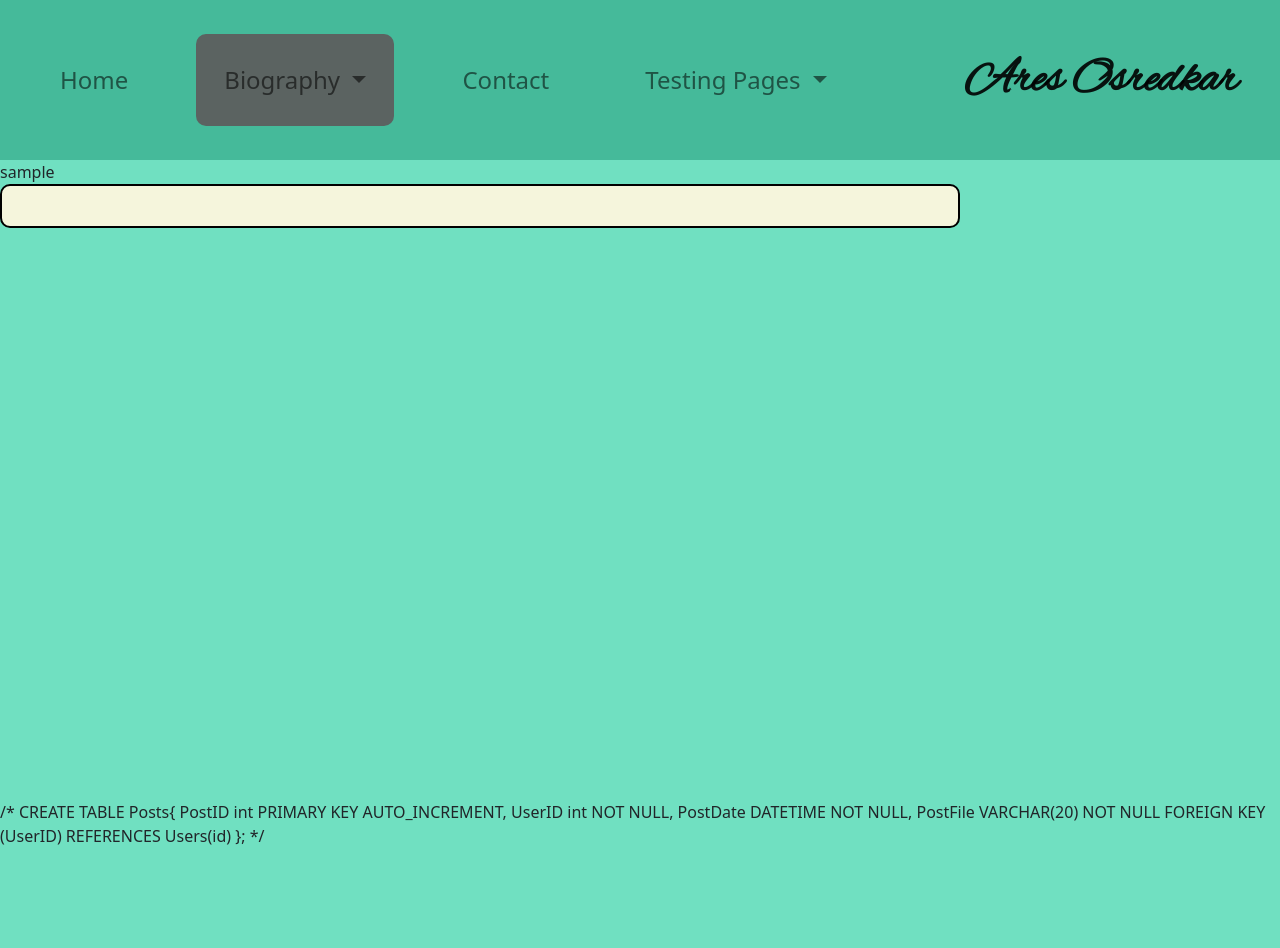
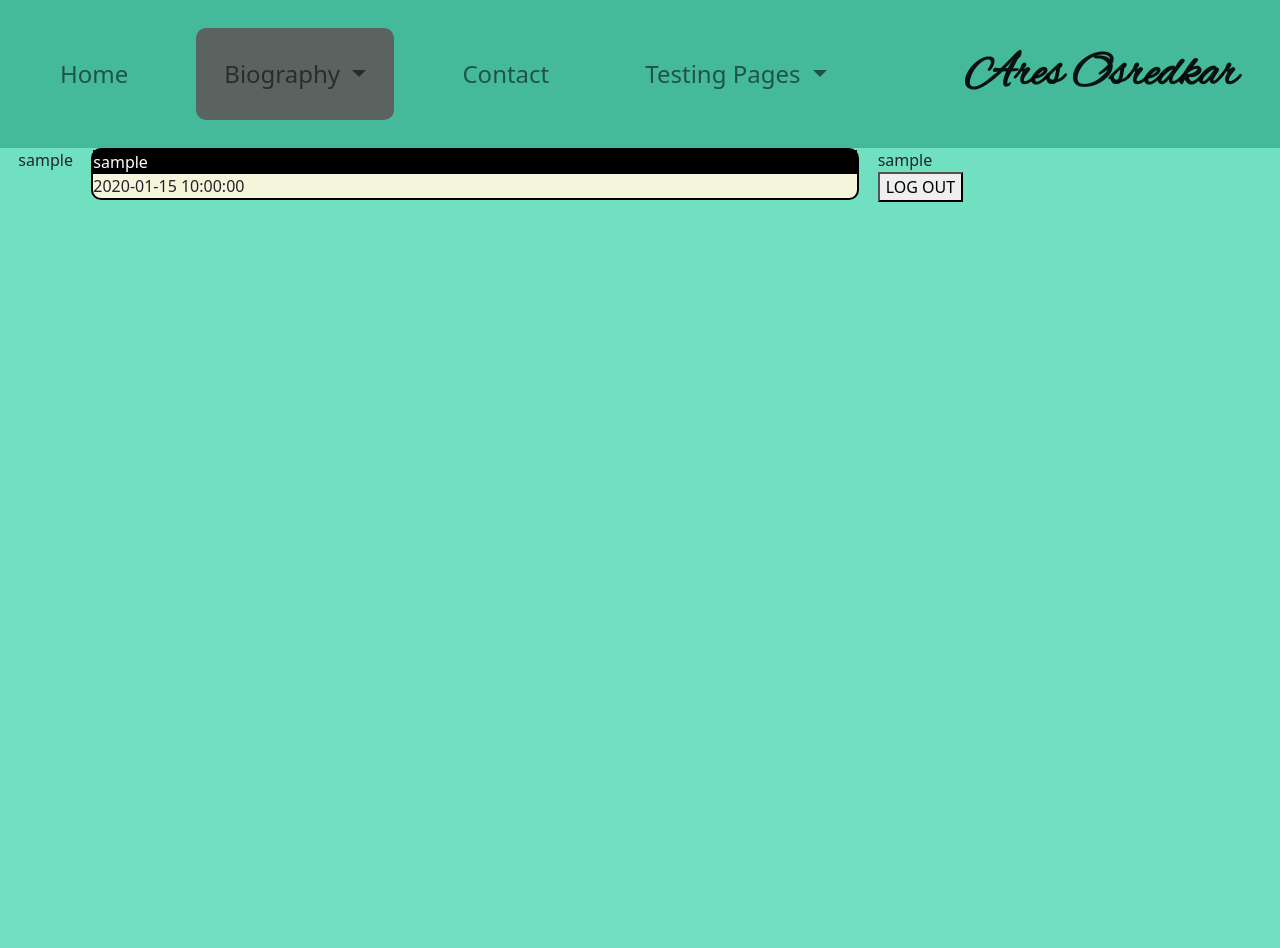
Before and after one commit to AresOsredkar/PortfolioAresOsredkar, a PHP site: page /ForumPosts.php in a window 1280 px wide. Before the commit the page ends 845 px from the top, so only its background shows below. Run offline with PHP 8.4, Linux system fonts and the light colour scheme; the visitor is signed in with stand-in values (Sample User, id 1); tables that the repository leaves empty or names only in its code hold one stand-in row (values such as "Sample post"); data that the repository does not hold is empty.

Commit message:
session and forum updates

```diff
--- a/Portfolio/ForumPosts.php
+++ b/Portfolio/ForumPosts.php
@@ -1,16 +1,18 @@
-<?php include('php/meta.php'); ?>
 <?php
+    session_start();
     if(!isset($_SESSION['user_id'])){
         header('Location:login.php');
         exit;
     }
 ?>
+<?php include('php/meta.php'); ?>
+
 
 <body>
+<?php include('php/navbar.php'); ?>
+<div class="body forumContain">
 
-<div class="body">
 
-    <?php include('php/navbar.php'); ?>
     <?php include('php/database.php'); ?>
     <?php
         $id = $_SESSION['user_id'];
@@ -20,12 +22,16 @@
         echo $result['username'];
 
 
-        $query = "SELECT * FROM Posts;";
+
+    ?>
+    <div class="containerAc" id="content">
+        <?php
+        $query = "SELECT u.username, p.UserID, p.PostDate, p.PostFile FROM Posts p JOIN Users u ON u.ID = p.UserID;";
         $conn->query("USE Portfolio;");
         $res = $conn->query($query);
         if ($res->num_rows > 0) {
             while($row = $res->fetch_assoc()) {
-                echo "<div class='post'><div class='author'>" . $row["UserID"] . "</div><div class='time'>". $row["PostDate"] ."</div><div class='content'>";
+                echo "<div class='postCSS'><div class='author'>" . $row["username"] . "</div><div class='time'>". $row["PostDate"] ."</div><div class='content'>";
                 $file = fopen("forumPosts/" . $row["PostFile"], "r");
                 echo fread($file,"200");
                 fclose($file);
@@ -34,7 +40,26 @@
           } else {
             echo "0 results";
         }
+        ?>
+    </div>
+    <div class="containerAc" id="accountInfo">
+    <?php
+        $id = $_SESSION['user_id'];
+        $query = "SELECT * FROM Users WHERE id = $id";
+        $result = mysqli_query($conn,$query);
+        $result = $result->fetch_assoc();
+        echo $result['username']; ?>
+
+    <form><button type="submit" name="logout" value="logout">LOG OUT</button></form>
+    <?php
+     if (isset($_POST['logout'])) {
+        unset($_SESSION['user_id']);
+        $_SESSION = array();
+        session_destroy();
+        header('Location:login.php');
+    }
     ?>
+    </div>
 
 
 
@@ -42,12 +67,3 @@
 </div>
 </body>
 </html>
-
-/* CREATE TABLE Posts{
-    PostID int PRIMARY KEY AUTO_INCREMENT,
-    UserID int NOT NULL,
-    PostDate DATETIME NOT NULL,
-    PostFile VARCHAR(20) NOT NULL
-    FOREIGN KEY (UserID) REFERENCES Users(id)
-};
- */
--- a/Portfolio/css/style.css
+++ b/Portfolio/css/style.css
@@ -22,15 +22,26 @@
 
 /*end general*/
 
-.post{
+.postCSS{
     border:2px solid black;
     border-radius: 10px;
-    width:75%;
     margin:auto 0;
-    padding: 20px;
     background-color:beige;
 }
-
+.author{
+    background-color:black;
+    color:white;
+}
+.forumContain{
+    display:flex;
+    justify-content:space-evenly;
+}
+#accountInfo{
+    width:30%;
+}
+#content{
+    width:60%;
+}
 
 /*NAVIGATION
     NavBar override formatting*/
--- /dev/null
+++ b/Portfolio/forumPosts/bruh2.txt
@@ -0,0 +1 @@
+testing lorem ipsum salatisime
--- /dev/null
+++ b/Portfolio/forumPosts/bruh3.txt
@@ -0,0 +1 @@
+testing lorem ipsum salatisime
--- /dev/null
+++ b/Portfolio/forumPosts/bruh4.txt
@@ -0,0 +1 @@
+testing lorem ipsum salatisime
--- /dev/null
+++ b/Portfolio/forumPosts/bruh5.txt
@@ -0,0 +1 @@
+testing lorem ipsum salatisime
--- /dev/null
+++ b/Portfolio/forumPosts/bruh6.txt
@@ -0,0 +1 @@
+testing lorem ipsum salatisime
--- a/Portfolio/php/login.php
+++ b/Portfolio/php/login.php
@@ -24,7 +24,9 @@
             }
             else{
                 if ($password == $result['passkey']) {
+                    session_start();
                     $_SESSION['user_id'] = $result['id'];
+
                     echo '<p class="success">Congratulations, you are logged in!</p>';
                     header('Location:Account.php');
                 } else {
--- a/Portfolio/php/meta.php
+++ b/Portfolio/php/meta.php
@@ -1,6 +1,3 @@
-<?php
-session_start();
-?>
 <!DOCTYPE html>
 <html>
     <head>
@@ -11,4 +8,4 @@ session_start();
         <link rel="stylesheet" href="css/style.css">
         <script src="script/script.js"></script>
         <meta name="viewport" content="width=device-width, initial-scale=1">
-</head>
+    </head>
--- a/Portfolio/script/script.js
+++ b/Portfolio/script/script.js
@@ -1,7 +1,6 @@
 $(document).ready(function(){
 
     $(".mainPage").addClass('mainOpacity');
-
     $(".galleryItem").css("opacity","0");
     $(".galleryItem").animate({opacity:1});
 
```
Also changed, not shown: Portfolio/Account.php (+6 -15 lines).
